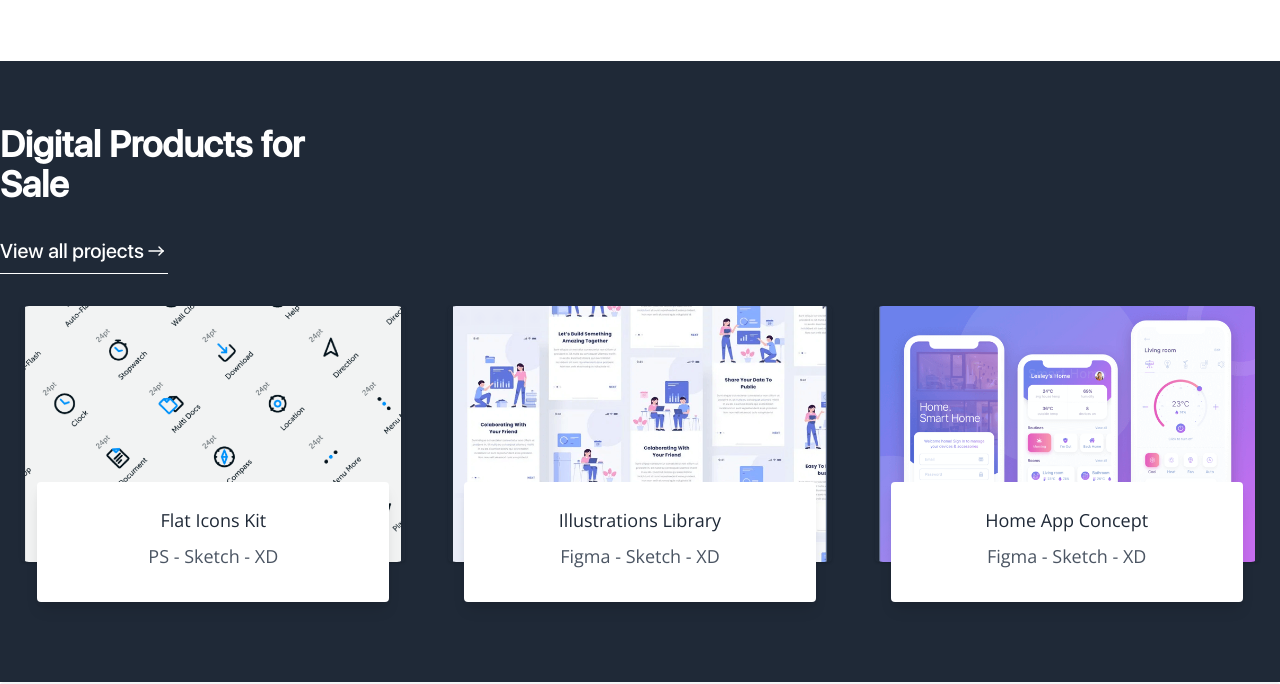
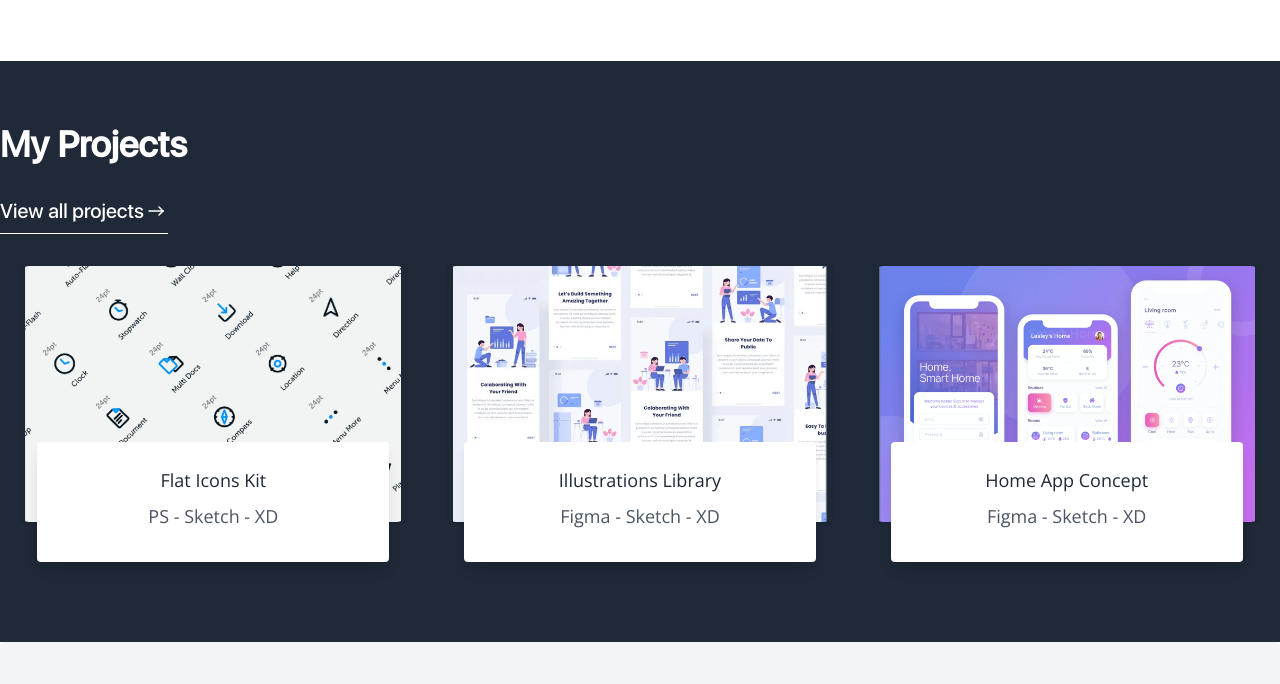
Before and after one commit to lizageorge/dev-portfolio, a plain HTML site: page index.html in a window 1280 px wide. Shown: the part 2151-2835 px from the top of the page. Drawn offline with nearby package versions, Linux system fonts and the light colour scheme.

Commit message:
title of projects

```diff
--- a/index.html
+++ b/index.html
@@ -98,7 +98,7 @@
         </div>  -->
         <!-- Navigator ends here -->
 
-        <!-- Projects showcase starts here -->
+        <!-- Experiences Section -->
         <section class="px-2 md:px-20">
             <!-- TODO: lines (highlihgt color) on either side of header? -->
             <h2 class="text-gray-800 text-3xl sm:text-4xl text-center pb-4 mb-3 leading-normal tracking-normal font-bold">My experiences</h2>
@@ -154,13 +154,10 @@
             </div> -->
         </section>
 
-        <!-- Projects showcase ends here -->
-
-        <!-- TODO: change to projects -->
-        <!-- Blog posts start here -->
+        <!-- Projects -->
         <section id="products" class="px-2 md:px-0 bg-gray-800">
             <div class="container mx-auto pt-16 px-6 xl:px-0">
-                <h1 class="Sf-ui-pro text-white w-full xl:w-1/4 font-black text-2xl sm:text-4xl">Digital Products for Sale</h1>
+                <h1 class="Sf-ui-pro text-white w-full xl:w-1/4 font-black text-2xl sm:text-4xl">My Projects</h1>
                 <button class="Sf-ui-pro focus:outline-none my-8 flex items-center text-xl text-white font-regular border-b border-white pb-2 mr-3">
                     View all projects
                     <svg xmlns="http://www.w3.org/2000/svg" class="icon icon-tabler icon-tabler-arrow-narrow-right" width="24" height="24" viewBox="0 0 24 24" stroke-width="1.5" stroke="currentColor" fill="none" stroke-linecap="round" stroke-linejoin="round">
```
